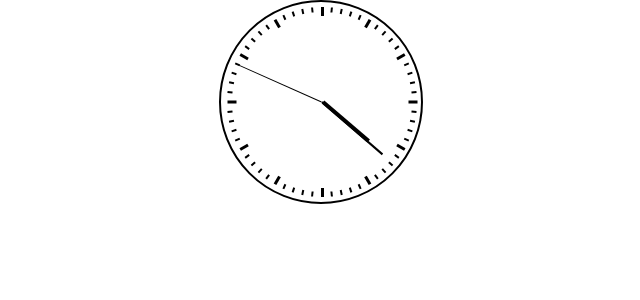
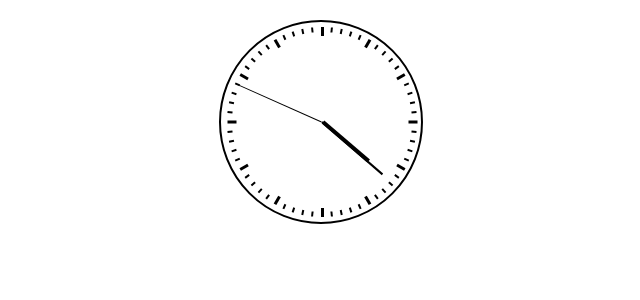
Before and after one commit to grouwor/analog-clock, a React (Create React App) app: page / in a window 1280 px wide. Shown: the top 300 px of the page, without its empty margins (319-959 px from the left). Built offline with nearby package versions, Linux system fonts and the light colour scheme.

Commit message:
Refine App component with some styles

```diff
--- a/src/App.css
+++ b/src/App.css
@@ -1,3 +1,7 @@
+.container {
+  margin: 20px;
+}
+
 .analog-clock {
   position: relative;
   width: 200px;
--- a/src/App.tsx
+++ b/src/App.tsx
@@ -7,9 +7,11 @@ import './App.css';
  */
 function App() {
   return (
-    <ClockContextProvider>
-      <ClockContainer />
-    </ClockContextProvider>
+    <div className="container">
+      <ClockContextProvider>
+        <ClockContainer />
+      </ClockContextProvider>
+    </div>
   );
 };
 
```
